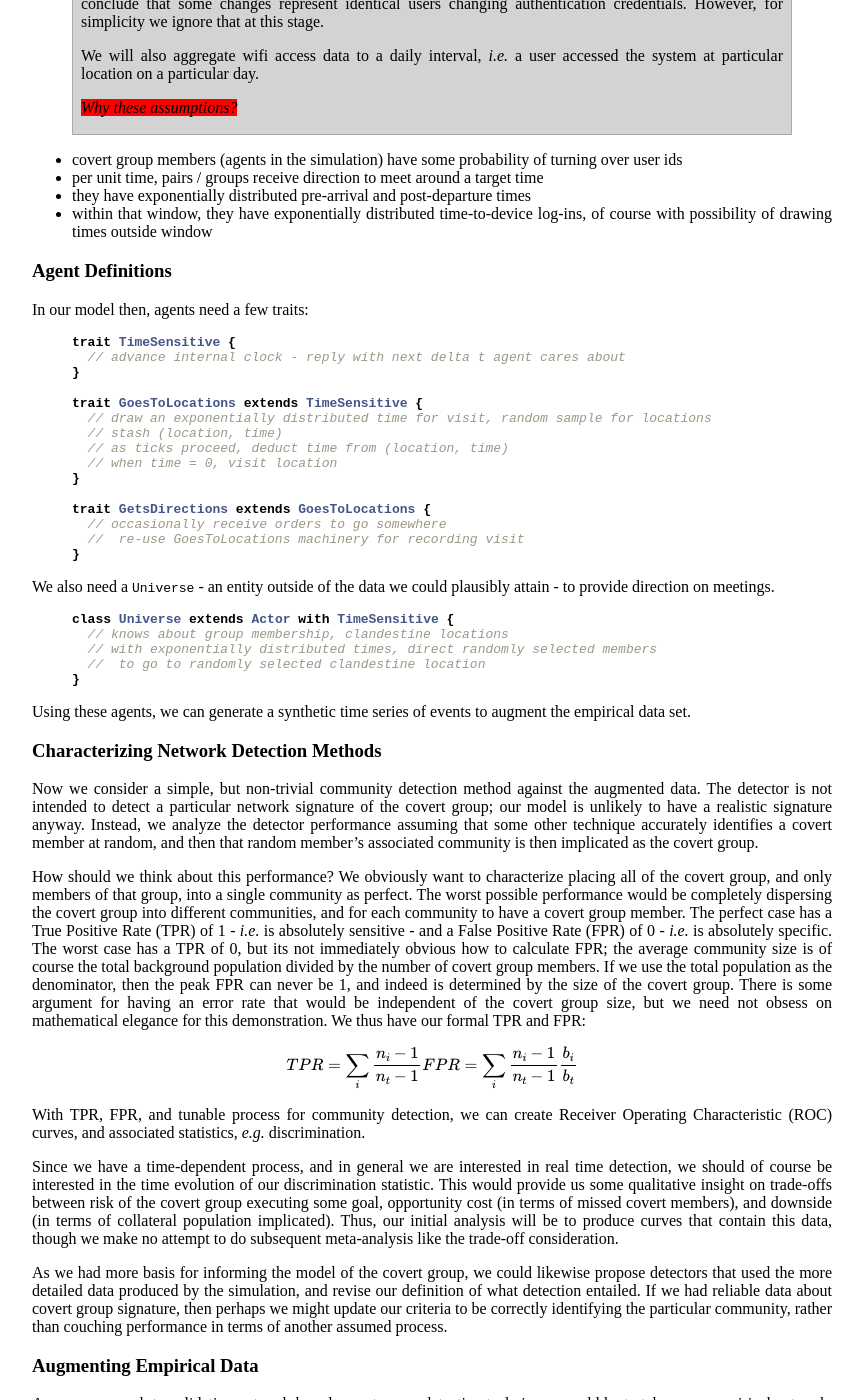
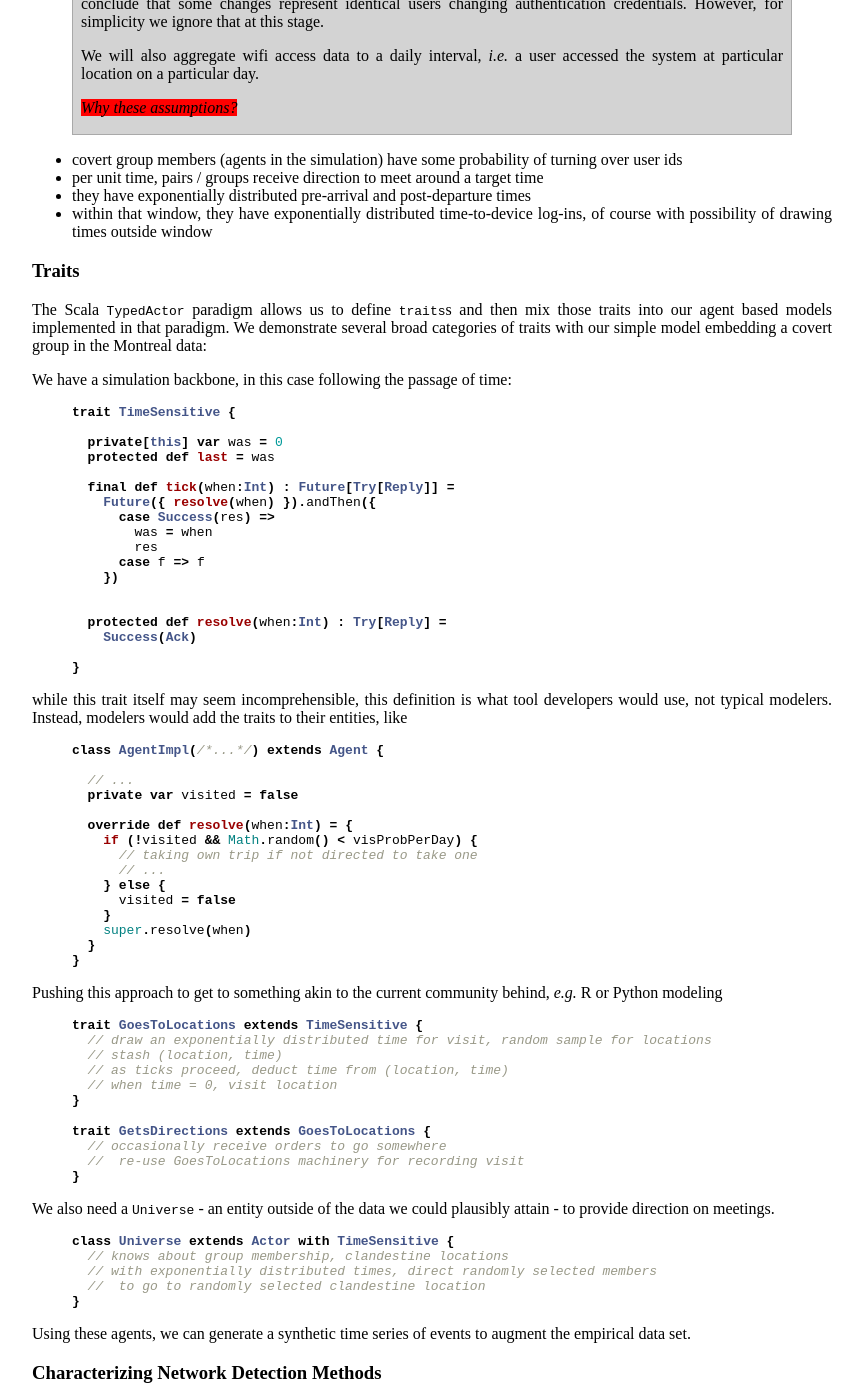
Before and after one commit to pearsonca/scala-commsim, a Jekyll site: the page built from index.md, in a window 1280 px wide and 1400 px high, scrolled down 8343 px. Shown: the whole window, without its empty margins (208-1072 px from the left). Built offline with Jekyll 4.4.1, drawn with Linux system fonts in a browser that asks for light colours; formulas are drawn with MathJax 3.

Commit message:
tweak to write up

```diff
--- a/index.md
+++ b/index.md
@@ -601,15 +601,60 @@ accessed the system at particular location on a particular day.
 - within that window, they have exponentially distributed time-to-device log-ins, of course with possibility of drawing
 times outside window
 
-### Agent Definitions
+### Traits
 
-In our model then, agents need a few traits:
+The Scala `TypedActor` paradigm allows us to define `traits`s and then mix those
+traits into our agent based models implemented in that paradigm.  We demonstrate
+several broad categories of traits with our simple model embedding a covert group
+in the Montreal data:
+
+We have a simulation backbone, in this case following the passage of time:
 
 {% highlight scala %}
 trait TimeSensitive {
-  // advance internal clock - reply with next delta t agent cares about
+
+  private[this] var was = 0
+  protected def last = was
+
+  final def tick(when:Int) : Future[Try[Reply]] =
+    Future({ resolve(when) }).andThen({
+      case Success(res) =>
+        was = when
+        res
+      case f => f
+    })
+
+
+  protected def resolve(when:Int) : Try[Reply] =
+    Success(Ack)
+
 }
 {% endhighlight %}
+
+while this trait itself may seem incomprehensible, this definition is what tool
+developers would use, not typical modelers.  Instead, modelers would add the traits
+to their entities, like
+
+{% highlight scala %}
+class AgentImpl(/*...*/) extends Agent {
+
+  // ...
+  private var visited = false
+
+  override def resolve(when:Int) = {
+    if (!visited && Math.random() < visProbPerDay) {
+      // taking own trip if not directed to take one
+      // ...
+    } else {
+      visited = false
+    }
+    super.resolve(when)
+  }
+}
+{% endhighlight %}
+
+Pushing this approach to get to something akin to the current community behind,
+*e.g.* R or Python modeling
 
 {% highlight scala %}
 trait GoesToLocations extends TimeSensitive {
```
